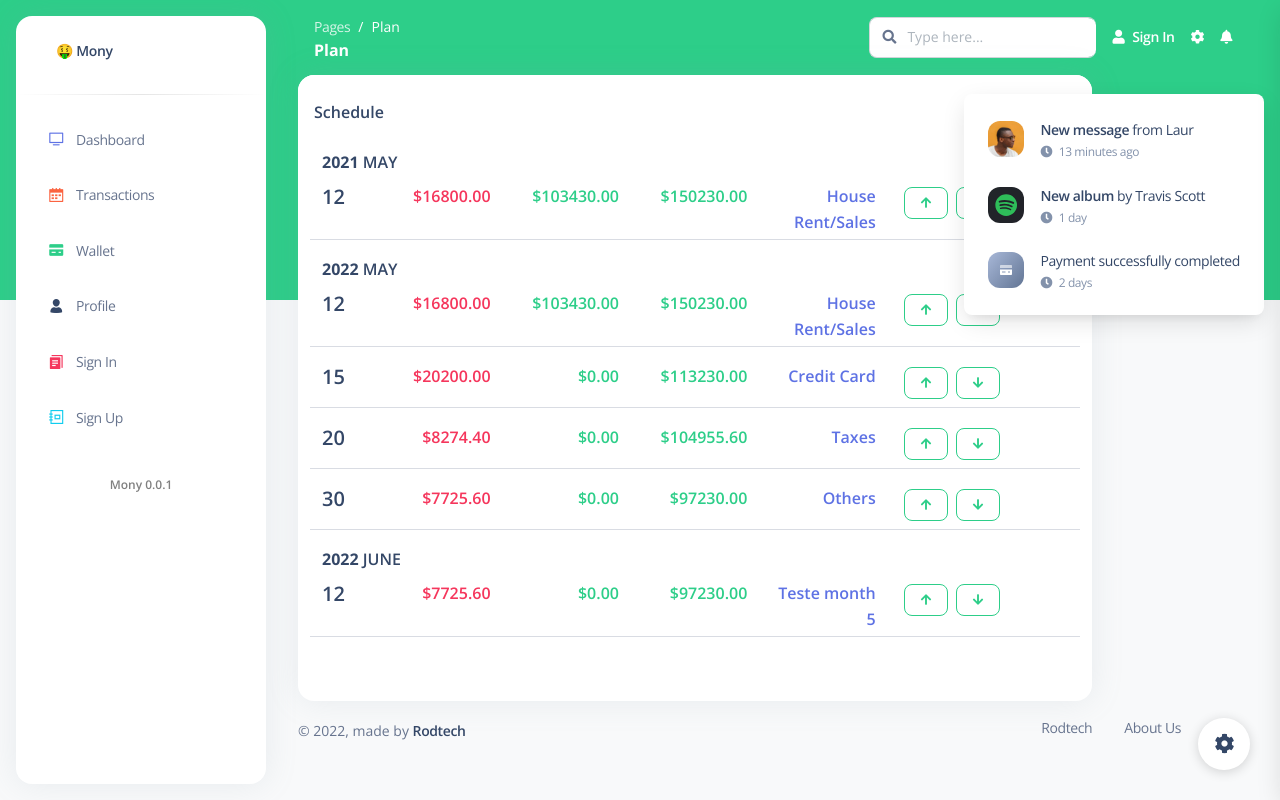
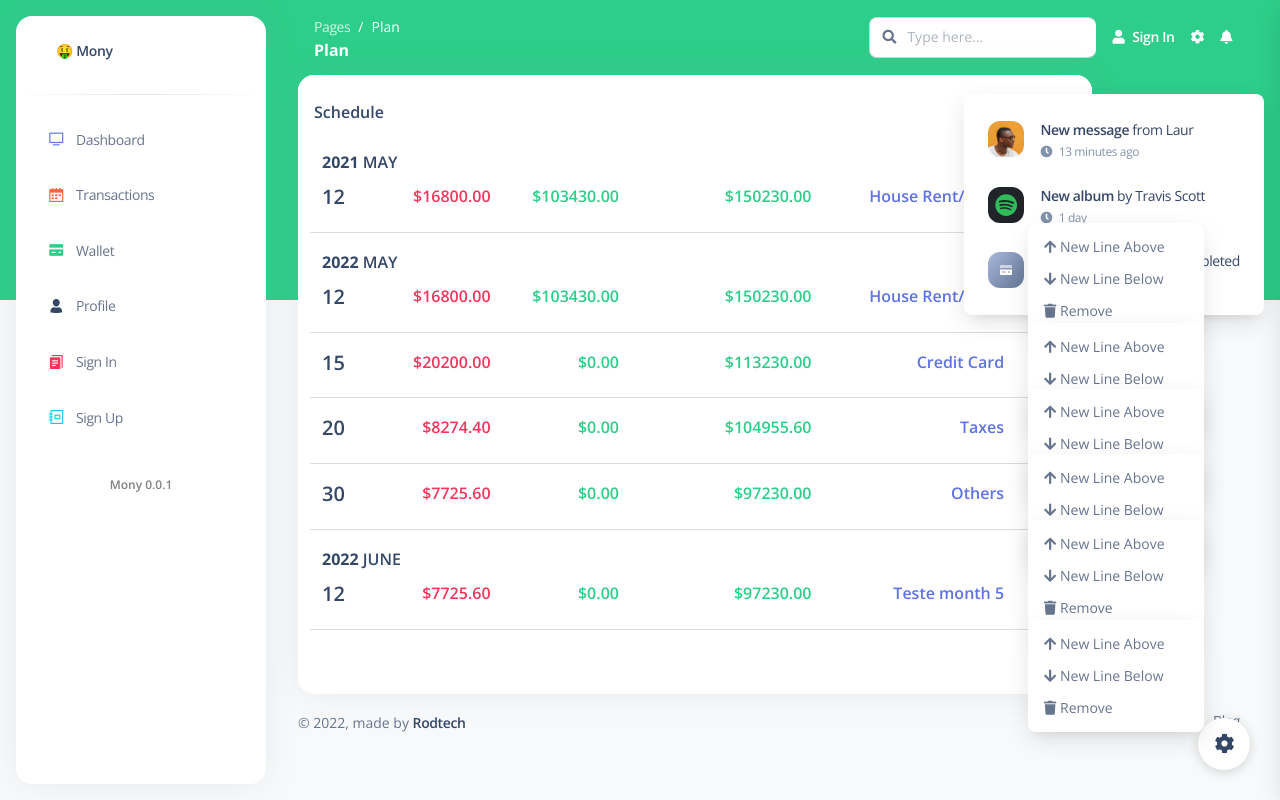
Before and after one commit to rodrigolimasd/vue-mony-site, a Vue app: page /plan in a window 1280 px wide. Built offline with nearby package versions, Linux system fonts and the light colour scheme.

Commit message:
feat: plan menu line and remove item

```diff
--- a/src/store/modules/plan.js
+++ b/src/store/modules/plan.js
@@ -70,6 +70,10 @@ export default {
             newSchedule.expense = 0.00
             newSchedule.balanceValue = 0.00
             state.schedules.splice(indexSchdule+1,0,newSchedule)
+        },
+        removeSchedule(state, payload){
+            const indexSchdule = state.schedules.indexOf(payload)
+            state.schedules.splice(indexSchdule, 1)
         }
     }
 }
--- a/src/views/Plan/index.vue
+++ b/src/views/Plan/index.vue
@@ -29,6 +29,7 @@
                   <!-- PlanItem -->
 
                     <div class="row" v-for="e in m.schedules" :key="e.note">
+
                       <div class="col-1">
                             <h5 class="">{{getDay(e.date)}}</h5>
                       </div>
@@ -42,26 +43,39 @@
                             <h6 class="mb-1 text-md text-end text-success">{{$filters.money(e.income)}}</h6>
                           </div>
                       </div>
-                      <div class="col-2">
+                      <div class="col-3">
                           <div class="d-flex flex-column">
                             <h6 class="mb-1 text-md text-success text-end">{{$filters.money(e.balanceValue)}}</h6>
                           </div>
                       </div>
-                      <div class="col-2">
+                      <div class="col-3">
                           <div class="d-flex flex-column">
                             <h6 class="mb-1 text-md text-primary text-end">{{e.note}}</h6>
                           </div>
                       </div>
-                      <div class="col-2">
-                          <argon-button color="success" variant="outline" size="xs"
-                                class="btn m-1 mb-2">
-                            <i class="fas fa-arrow-up" @click="addBeforeSchedule(e)" aria-hidden="true"></i>
-                          </argon-button>
-                          <argon-button color="success" @click="addAfterSchdule(e)" variant="outline" size="xs"
-                                class="btn m-1 mb-2">
-                            <i class="fas fa-arrow-down" aria-hidden="true"></i>
-                          </argon-button>
+                      <div class="col-1">
+                        <div class="dropdown">
+                          <button class="btn btn-outline-info btn-xs dropdown-toggle" type="button"
+                                  id="dropdownMenu2" data-bs-toggle="dropdown" aria-expanded="false">
+                            <!-- <i class="fa fa-cog"></i> -->
+                          </button>
+                          <ul class="dropdown-menu" aria-labelledby="dropdownMenu2">
+                            <li>
+                              <button class="dropdown-item" type="button" @click="addBeforeSchedule(e)">
+                                  <i class="fa fa-arrow-up"></i> <span> New Line Above </span>
+                              </button>
+                            </li>
+                            <li>
+                              <button class="dropdown-item" type="button" @click="addAfterSchdule(e)">
+                                <i class="fa fa-arrow-down"></i> <span> New Line Below </span>
+                                </button>
+                            </li>
+                            <li><button class="dropdown-item" type="button" @click="removeSchedule(e)">
+                              <i class="fa fa-trash"></i> <span> Remove</span> </button></li>
+                          </ul>
+                        </div>
                       </div>
+
                       <hr>
                     </div>
 
@@ -82,12 +96,12 @@
 </template>
 
 <script>
-import ArgonButton from "@/components/ArgonButton.vue";
+//import ArgonButton from "@/components/ArgonButton.vue";
 import { mapMutations } from 'vuex'
 
 export default {
   components: {
-    ArgonButton,
+   // ArgonButton,
   },
   data() {
     return {
@@ -103,7 +117,7 @@ export default {
     }
   },
   methods: {
-    ...mapMutations(['addBeforeSchedule','addAfterSchdule']),
+    ...mapMutations(['addBeforeSchedule','addAfterSchdule','removeSchedule']),
     getDateFormated: (date) => {
         return date.getDate()+"/"+(date.getMonth()+1)+"/"+date.getFullYear()
     },
@@ -167,4 +181,7 @@ export default {
 </script>
 
 <style scoped>
+/* .dropdown-toggle::after {
+    display: none;
+} */
 </style>
```
